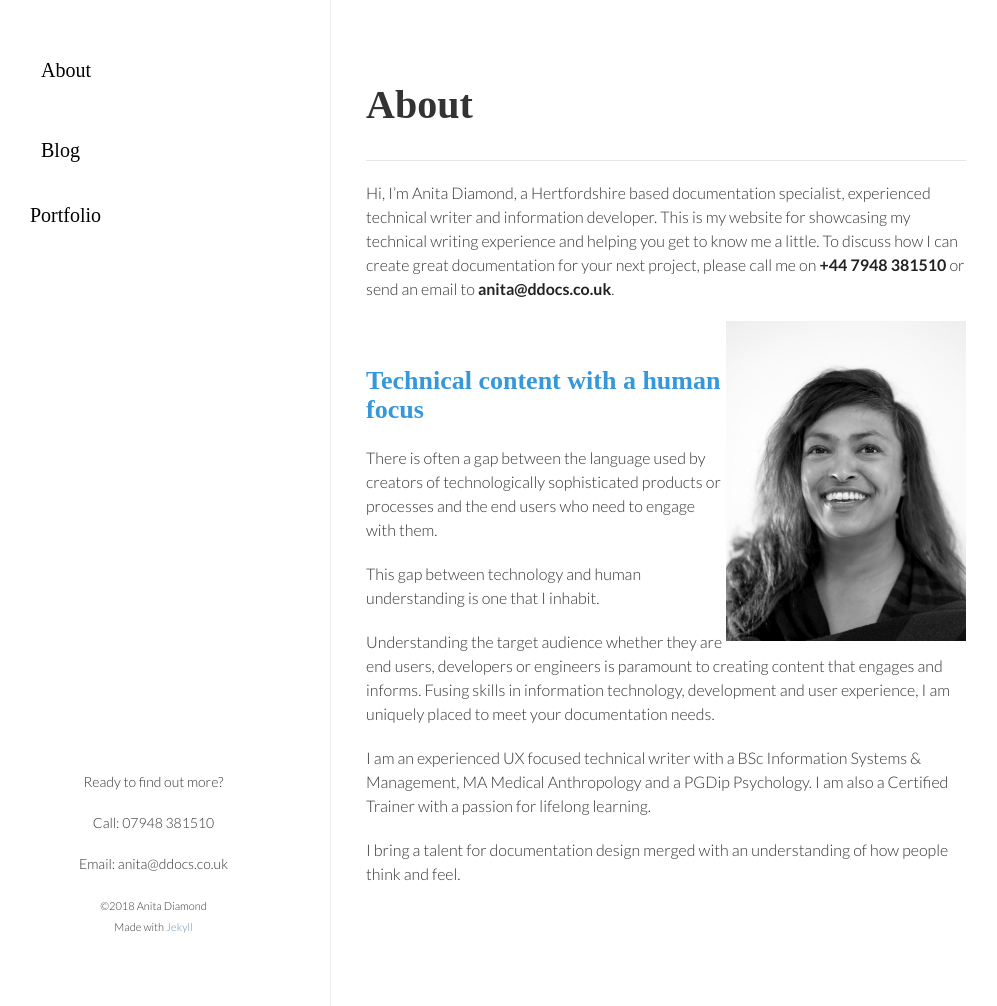
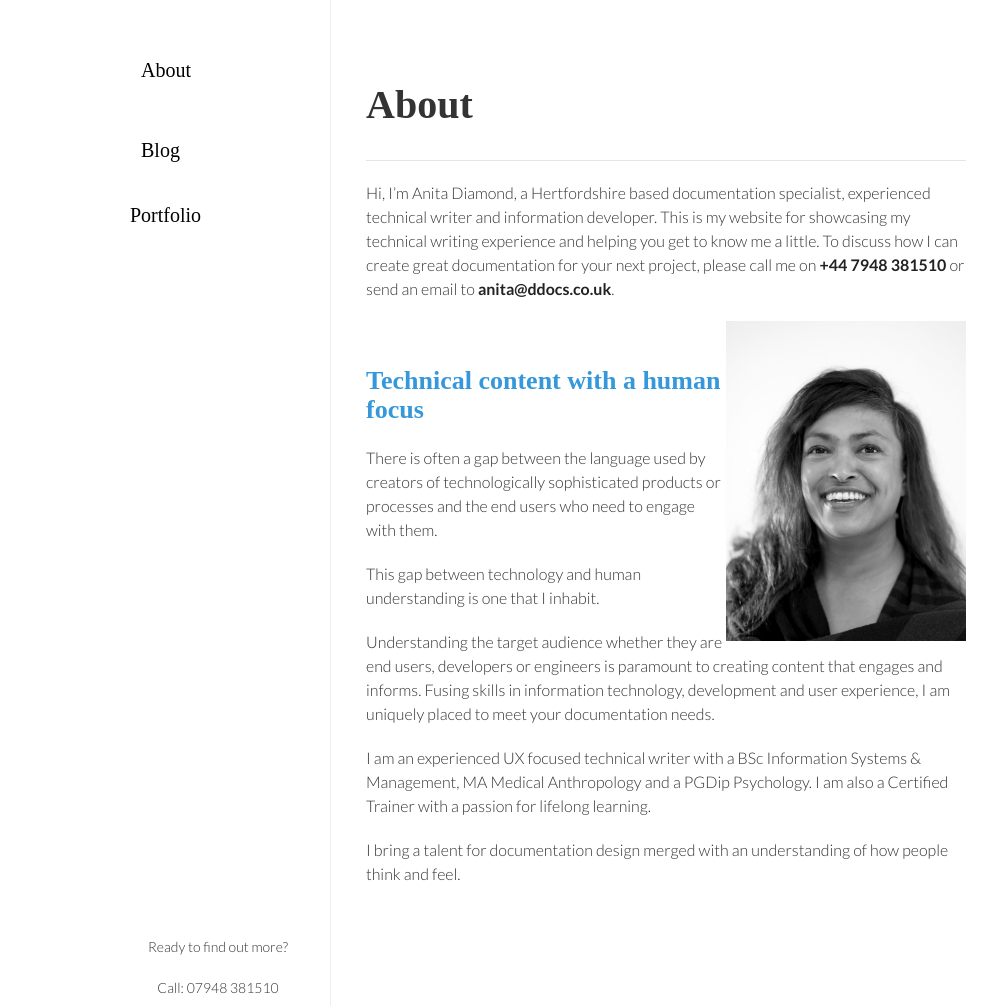
Before and after one commit to ddocs/ddocs.github.io, a Jekyll site: the page built from index.html, in a window 1280 px wide and 1006 px high. Shown: the whole window, without its empty margins (149-1146 px from the left). Built offline with Jekyll 4.4.1, drawn with Linux system fonts in a browser that asks for light colours; nearby versions of some CDN libraries; some web fonts are replaced.

Commit message:
edited sidebar layout

```diff
--- a/css/style.css
+++ b/css/style.css
@@ -210,7 +210,7 @@ header {
   float:right;
   position:fixed;
   border-right: 1px solid #eee;
-  padding: 30px 10px 40px 0;
+  padding: 30px 10px 40px 100px;
   min-height: 100%;
   margin: -50px 0;
 }
@@ -517,13 +517,17 @@ a.post-banner:hover { background-size: auto 104%; }
 
 /* Footer / Sidebar */
 
+
 footer {
   font-size: 14px;
   text-align: center;
-  width:275px;
-  float:left;
+  width:315px;
+  float:right;
   position:fixed;
-  bottom:50px;
+  border-right: 1px solid #eee;
+  padding: 30px 10px 40px 100px;
+  min-height: 100%;
+  margin: -50px 0;
 }
 
 img.avatar {
```
